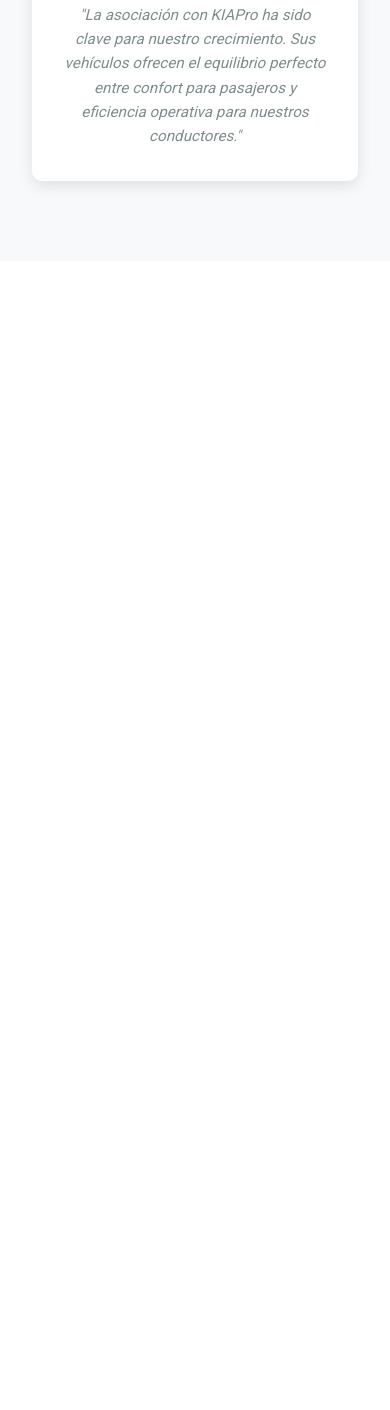
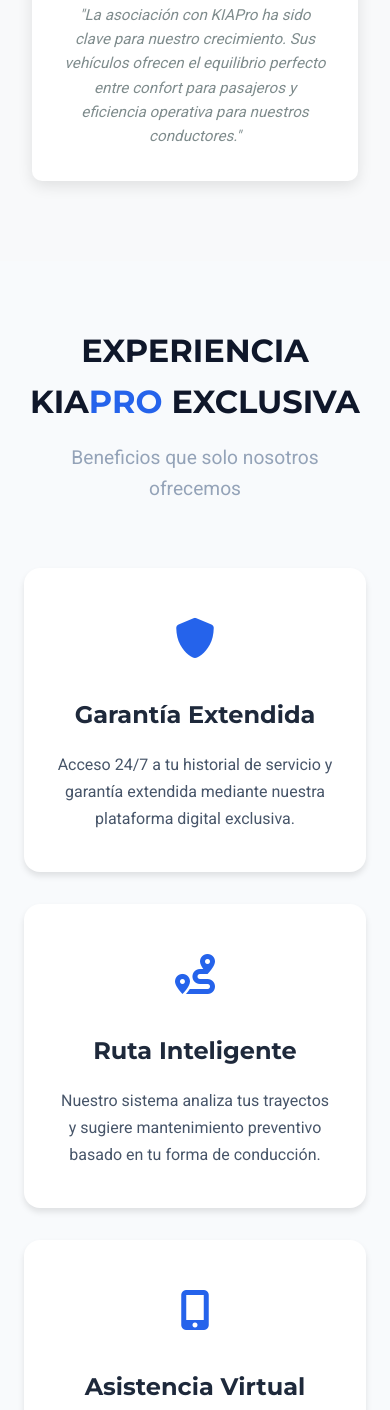
Before and after one commit to Matias-V823/website_estatico_automotriz, a plain HTML site: page index.html in a window 390 px wide. Shown: the part 3590-5000 px from the top of the page. Before the commit the page ends 3851 px from the top, so only its background shows below. Drawn offline with Linux system fonts and the light colour scheme; files that its build step writes are made by us from their sources.

Commit message:
added a new value-added section and applied styles making it responsive.

```diff
--- a/index.html
+++ b/index.html
@@ -8,6 +8,7 @@
     <link rel="preconnect" href="https://fonts.googleapis.com">
     <link rel="preconnect" href="https://fonts.gstatic.com" crossorigin>
     <link href="https://fonts.googleapis.com/css2?family=Montserrat:wght@400;500;700;900&family=Roboto:wght@300;400;500&display=swap" rel="stylesheet">
+    <link rel="stylesheet" href="https://cdnjs.cloudflare.com/ajax/libs/font-awesome/6.0.0-beta3/css/all.min.css">
     <link rel="stylesheet" href="./styles/styles.css">
 </head>
 <body>
@@ -112,5 +113,41 @@
             </div>
         </div>
     </section>
+    <section class="value-added">
+        <div class="value-added__container">
+            <div class="value-added__header">
+                <h2 class="value-added__title">EXPERIENCIA KIA<span>PRO</span> EXCLUSIVA</h2>
+                <p class="value-added__subtitle">Beneficios que solo nosotros ofrecemos</p>
+            </div>
+
+            <div class="value-added__features">
+                <div class="feature__card">
+                    <div class="feature__icon">
+                        <i class="fas fa-shield-alt"></i>
+                    </div>
+                    <h3 class="feature__title">Garantía Extendida</h3>
+                    <p class="feature__description">Acceso 24/7 a tu historial de servicio y garantía extendida mediante nuestra plataforma digital exclusiva.</p>
+                </div>
+                <div class="feature__card">
+                    <div class="feature__icon">
+                        <i class="fas fa-route"></i>
+                    </div>
+                    <h3 class="feature__title">Ruta Inteligente</h3>
+                    <p class="feature__description">Nuestro sistema analiza tus trayectos y sugiere mantenimiento preventivo basado en tu forma de conducción.</p>
+                </div>
+                <div class="feature__card">
+                    <div class="feature__icon">
+                        <i class="fas fa-mobile-alt"></i>
+                    </div>
+                    <h3 class="feature__title">Asistencia Virtual</h3>
+                    <p class="feature__description">Chatbot especializado que resuelve tus dudas mecánicas en tiempo real, con opción a conectar con un experto.</p>
+                </div>
+            </div>
+
+            <div class="value-added__cta">
+                <button class="btn btn--primary btn--large">Descubre más beneficios</button>
+            </div>
+        </div>
+    </section>
 </body>
 </html>
--- a/styles/styles.css
+++ b/styles/styles.css
@@ -380,6 +380,98 @@ body {
     font-style: italic;
 }
 
+.value-added {
+    background-color: var(--light-color);
+    padding: 6rem 2rem;
+    position: relative;
+    overflow: hidden;
+}
+
+.value-added::before {
+    content: '';
+    position: absolute;
+    top: 0;
+    left: 0;
+    width: 100%;
+    height: 100%;
+    opacity: 0.03;
+    z-index: 0;
+}
+
+.value-added__container {
+    max-width: 1200px;
+    margin: 0 auto;
+    position: relative;
+    z-index: 1;
+}
+
+.value-added__header {
+    text-align: center;
+    margin-bottom: 4rem;
+}
+
+.value-added__title {
+    font-family: var(--font-main);
+    font-size: 2.5rem;
+    font-weight: 700;
+    color: var(--dark-color);
+    margin-bottom: 1rem;
+}
+
+.value-added__title span {
+    color: var(--primary-color);
+}
+
+.value-added__subtitle {
+    font-family: var(--font-secondary);
+    font-size: 1.2rem;
+    color: var(--gray-medium);
+}
+
+.value-added__features {
+    display: grid;
+    grid-template-columns: repeat(auto-fit, minmax(300px, 1fr));
+    gap: 2rem;
+    margin-bottom: 4rem;
+}
+
+.feature__card {
+    background: white;
+    padding: 2.5rem 2rem;
+    border-radius: 1rem;
+    box-shadow: var(--shadow-md);
+    transition: var(--transition);
+    text-align: center;
+}
+
+.feature__card:hover {
+    transform: translateY(-10px);
+    box-shadow: var(--shadow-lg);
+}
+
+.feature__icon {
+    font-size: 2.5rem;
+    color: var(--primary-color);
+    margin-bottom: 1.5rem;
+}
+
+.feature__title {
+    font-family: var(--font-main);
+    font-size: 1.5rem;
+    margin-bottom: 1rem;
+    color: var(--secondary-color);
+}
+
+.feature__description {
+    font-family: var(--font-secondary);
+    color: var(--gray-dark);
+    line-height: 1.7;
+}
+
+.value-added__cta {
+    text-align: center;
+}
+
 
 
 @media (max-width: 1024px) {
@@ -466,5 +558,16 @@ body {
     .clients__title {
         font-size: 2rem;
     }
+    .value-added {
+        padding: 4rem 1.5rem;
+    }
+
+    .value-added__title {
+        font-size: 2rem;
+    }
+
+    .value-added__features {
+        grid-template-columns: 1fr;
+    }
 
 }
```
